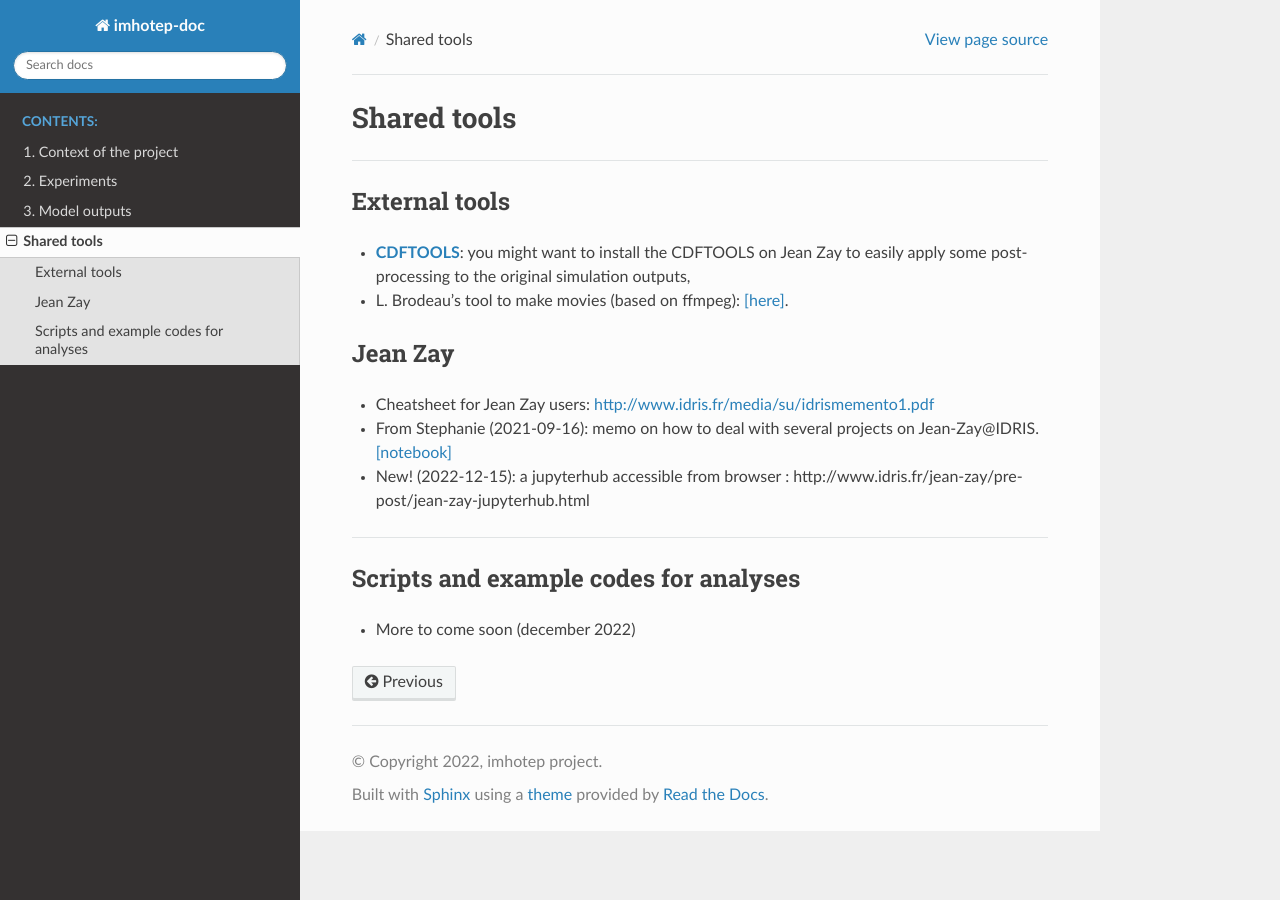
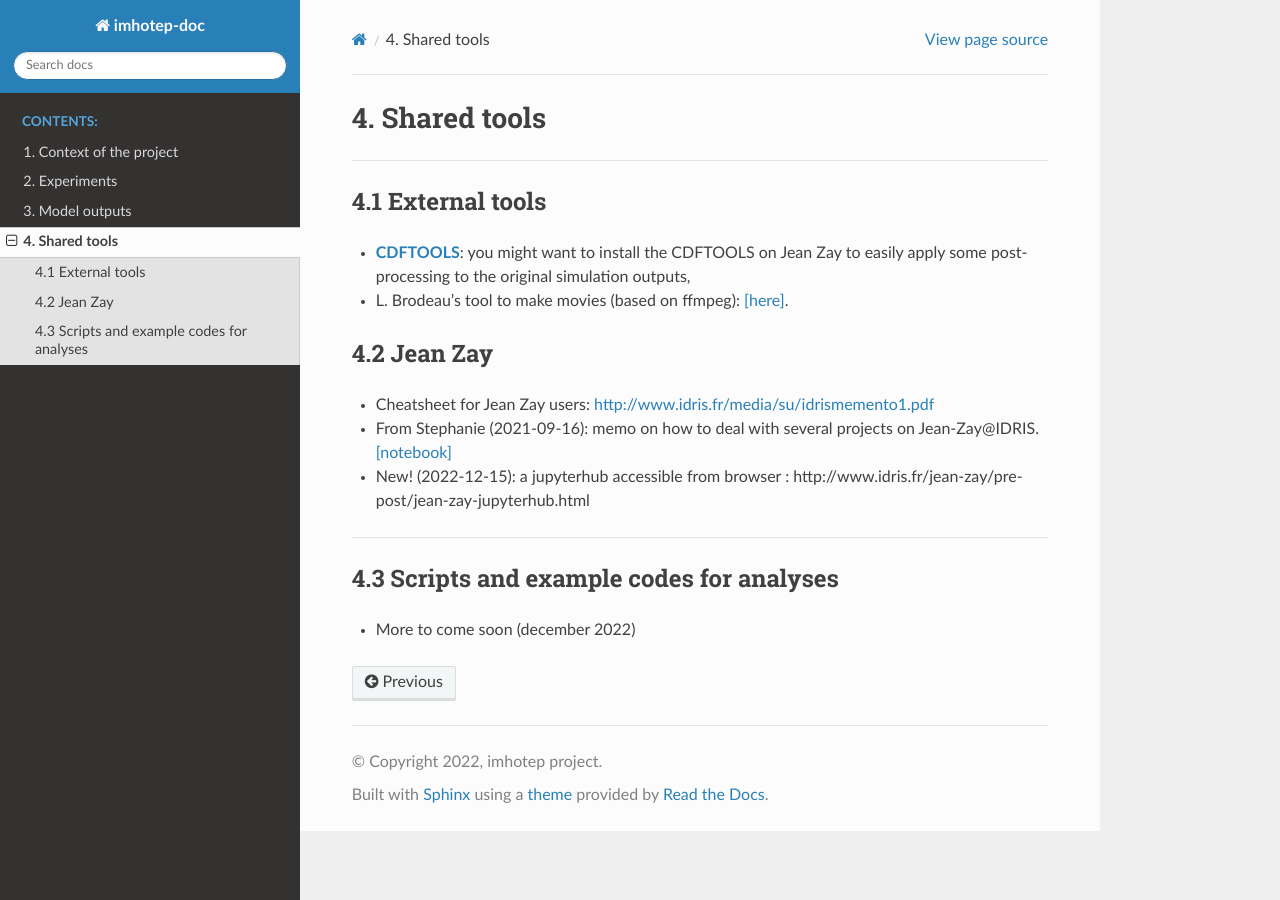
Before and after one commit to imhotep-project/doc-imhotep, a Sphinx documentation site: the page built from source/4-Tools.md, in a window 1280 px wide. Built offline with Sphinx 7.4.7 and the Read the Docs theme 2.0.0, drawn with Linux system fonts in a browser that asks for light colours.

Commit message:
fix tools

```diff
--- a/source/4-Tools.md
+++ b/source/4-Tools.md
@@ -1,14 +1,14 @@
-# Shared tools
+# 4. Shared tools
 
 ---
-## External tools
+## 4.1 External tools
 *  __[CDFTOOLS](https://github.com/meom-group/CDFTOOLS)__: you might want to install the CDFTOOLS on Jean Zay to easily apply some post-processing to the original simulation outputs,
 *  L. Brodeau's tool to make movies (based on ffmpeg): [[here]](https://github.com/brodeau/climporn/tree/master/ffmpeg).
 
-## Jean Zay
+## 4.2 Jean Zay
 * Cheatsheet for Jean Zay users:  [http://www.idris.fr/media/su/idrismemento1.pdf](http://www.idris.fr/media/su/idrismemento1.pdf)
 *  From Stephanie (2021-09-16): memo on how to deal with several projects on Jean-Zay@IDRIS. [[notebook]](https://github.com/imhotep-project/imhotep-project-on-github/blob/main/DOCS/memo-multiprojets-jeanzay.md)
 * New! (2022-12-15): a jupyterhub accessible from browser : http://www.idris.fr/jean-zay/pre-post/jean-zay-jupyterhub.html
 ---
-## Scripts and example codes for analyses
+## 4.3 Scripts and example codes for analyses
 * More to come soon (december 2022)
```
